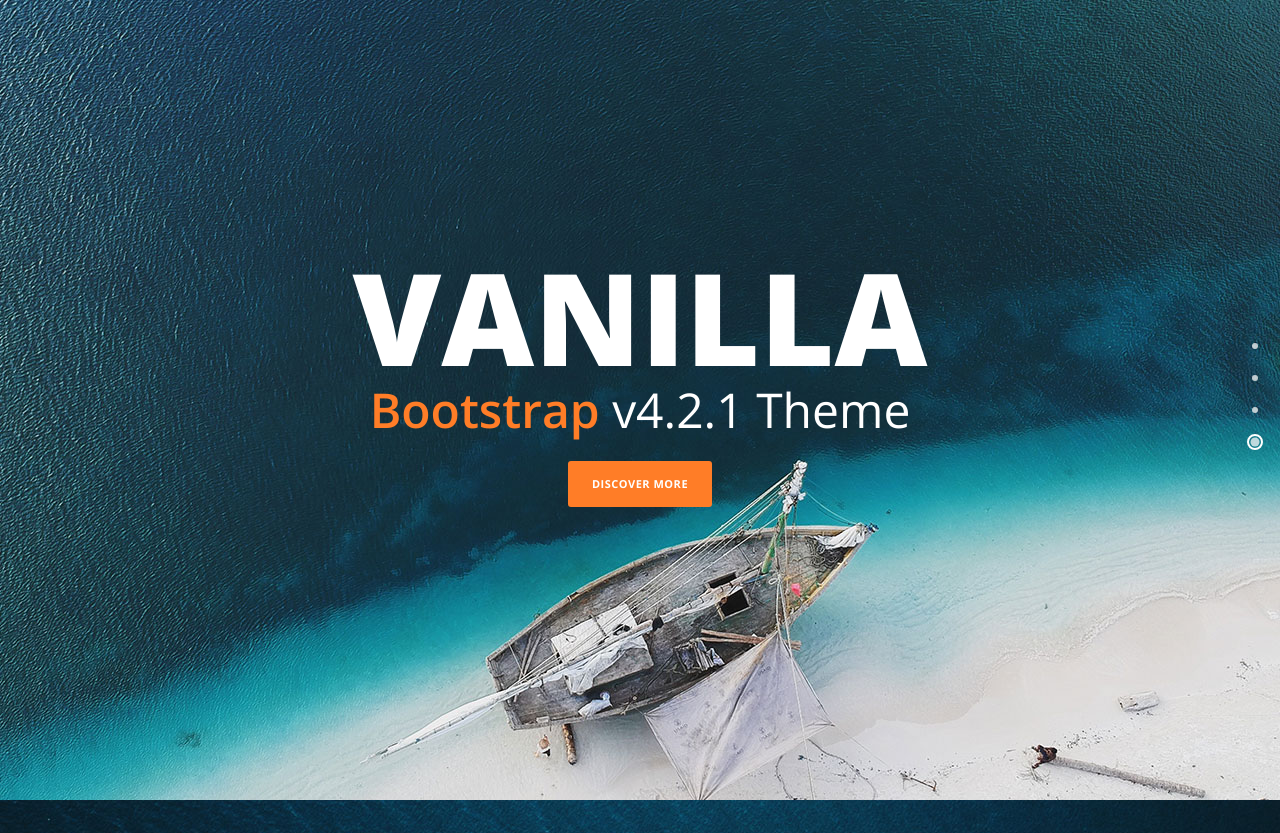
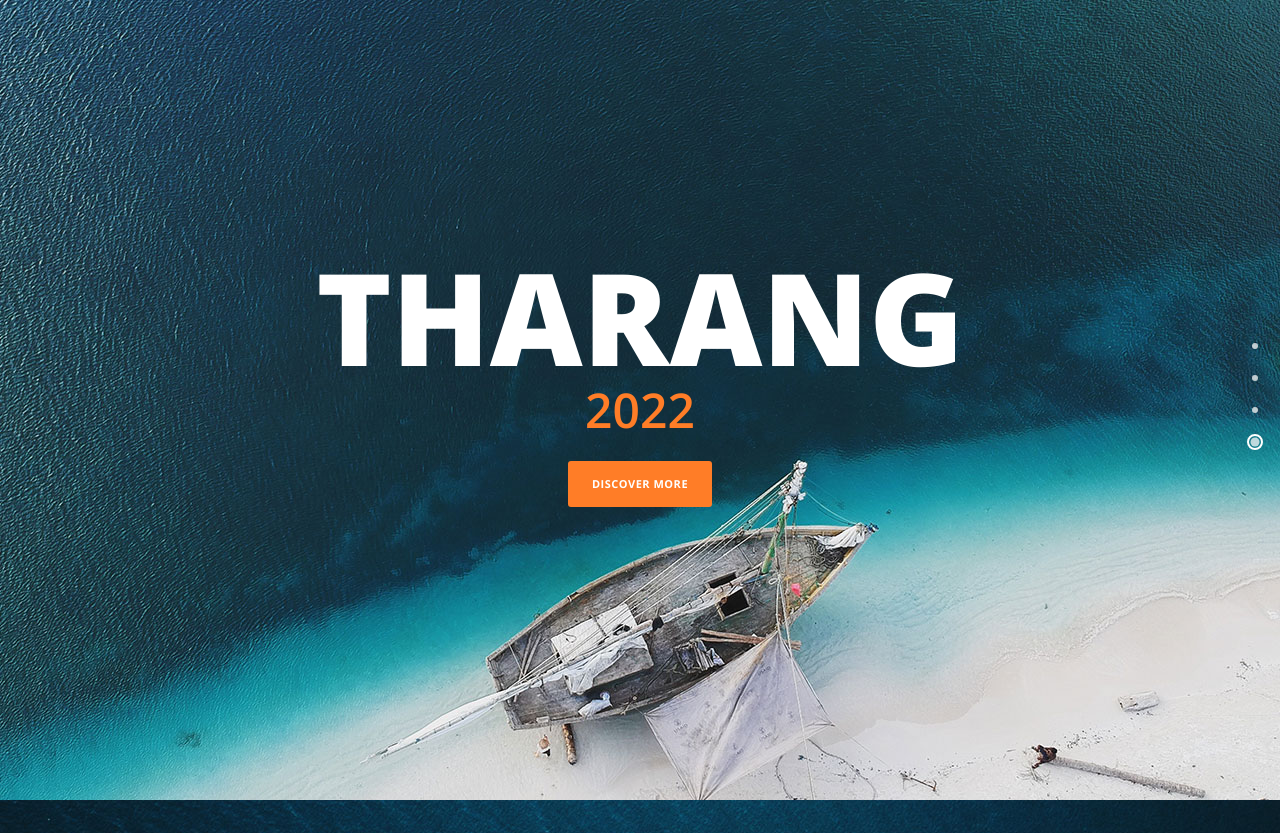
Before and after one commit to TheAmalShibu/tharang2k22, a plain HTML site: page index.html in a window 1280 px wide. Shown: the top 833 px of the page. Drawn offline with nearby package versions, Linux system fonts and the light colour scheme.

Commit message:
Tharang Header

```diff
--- a/index.html
+++ b/index.html
@@ -36,8 +36,8 @@
     <div class="parallax-content baner-content" id="home">
         <div class="container">
             <div class="first-content">
-                <h1>Vanilla</h1>
-                <span><em>Bootstrap</em> v4.2.1 Theme</span>
+                <h1>Tharang</h1>
+                <span><em>2022</em></span>
                 <div class="primary-button">
                     <a href="#services">Discover More</a>
                 </div>
```
